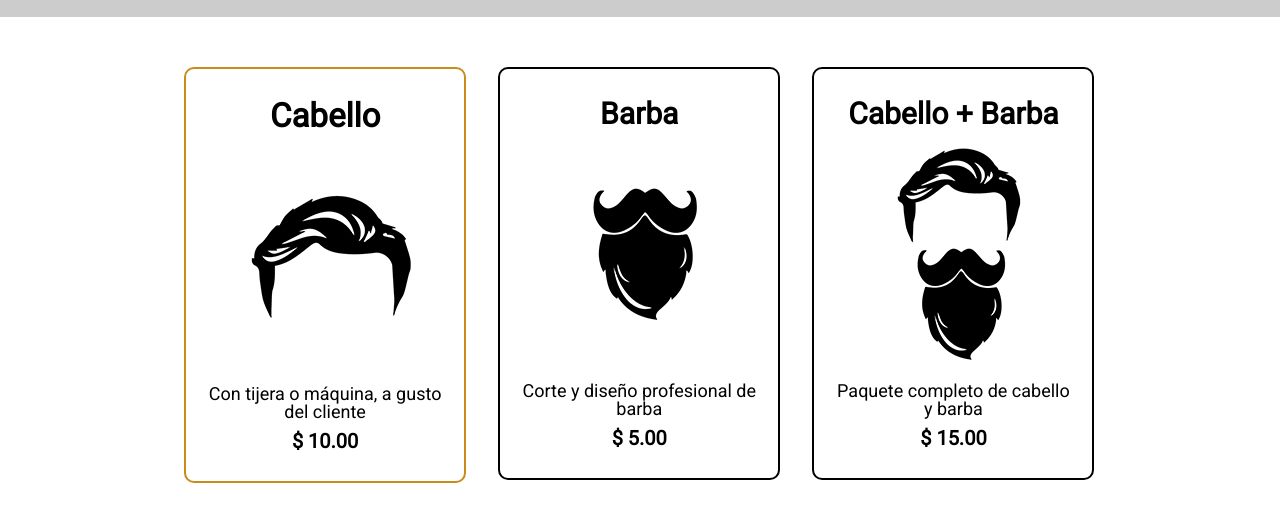
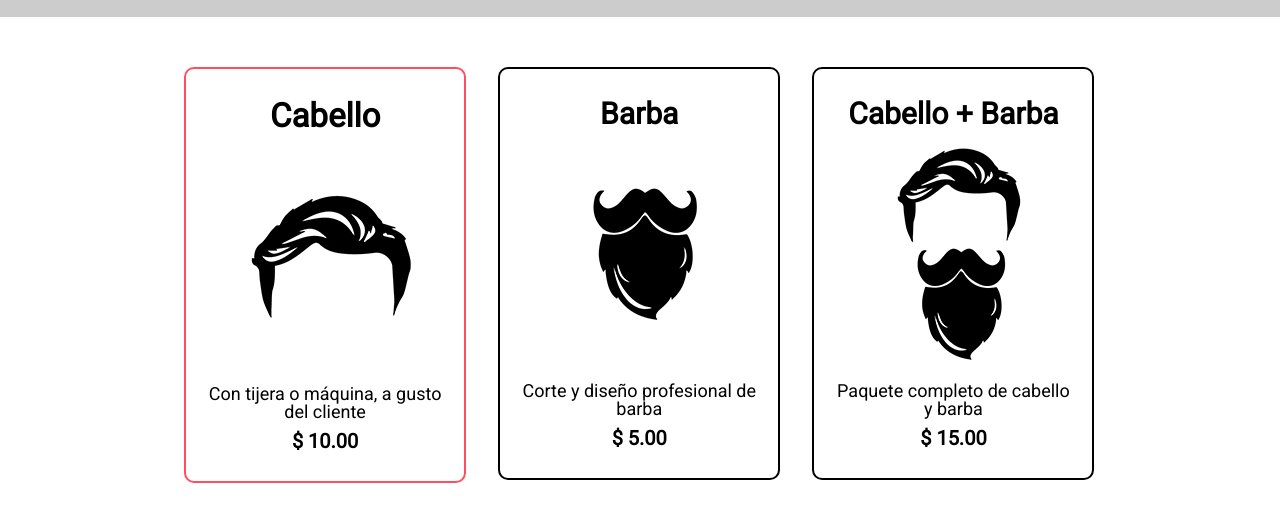
Before and after one commit to cindygnaedinger/practica-alura-pagina-web, a plain HTML site: page productos.html in a window 1280 px wide. In both pictures the pointer is over the item 325 px from the left and 549 px from the top of the page. Shown: the part 276-800 px from the top of the page. Drawn offline with Linux system fonts and the light colour scheme.

Commit message:
Cambié el color de hover en productos

```diff
--- a/style.css
+++ b/style.css
@@ -49,7 +49,7 @@ nav a:hover{
     border-radius: 10px;
 }
 .productos li:hover{
-    border-color: #c78c19;
+    border-color: rgb(255, 79, 94);
 }
 .productos li:hover h2{
     font-size: 33px;
```
